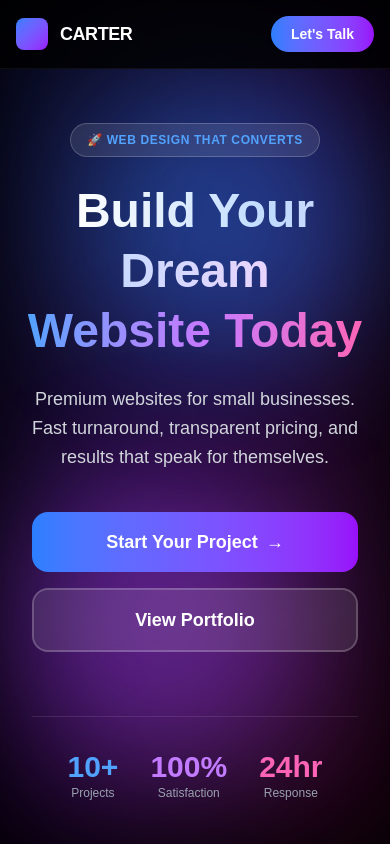
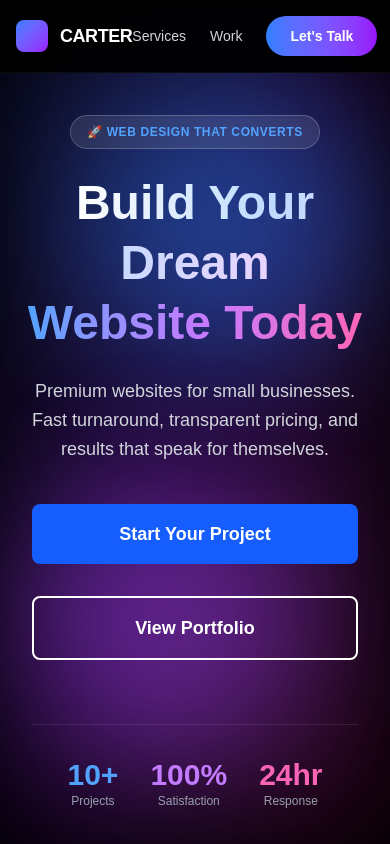
Before and after one commit to carterschmeling/carters-web-design, a Next.js app: page / in a window 390 px wide. Shown: the top 844 px of the page. Built offline with nearby package versions, Linux system fonts and the light colour scheme.

Commit message:
Updated navigation bar with Services and Work buttons positioned far right, added key to massage in works section

```diff
--- a/src/app/page.tsx
+++ b/src/app/page.tsx
@@ -16,28 +16,33 @@ export default function Home() {
 
   return (
     <main className="bg-black text-white selection:bg-purple-500/30">
-      {/* NAV - FIXED FOR MOBILE */}
-      <nav className="fixed top-0 w-full bg-black/80 backdrop-blur-xl z-50 border-b border-white/5">
+      {/* FIXED NAV - Services & Work buttons positioned far right */}
+      <nav className="fixed top-0 w-full bg-black/95 backdrop-blur-xl z-50 border-b border-white/5">
         <div className="max-w-7xl mx-auto px-4 md:px-8 py-4 flex justify-between items-center">
 
           {/* Logo Area */}
           <div className="flex items-center gap-3">
             <div className="w-8 h-8 bg-gradient-to-br from-blue-500 to-purple-600 rounded-lg shrink-0"></div>
-            <h1 className="font-black text-lg md:text-xl tracking-tight leading-none">
-              {/* Show 'CARTER' on mobile, Full name on Desktop */}
-              <span className="md:hidden">CARTER</span>
+            <h1 className="font-black text-lg md:text-xl tracking-tight leading-none text-white">
+              <span className="block md:hidden">CARTER</span>
               <span className="hidden md:block">CARTER'S WEB DESIGN</span>
             </h1>
           </div>
 
-          {/* Desktop Links (Hidden on Mobile) */}
-          <div className="hidden md:flex items-center gap-8 text-sm font-medium text-gray-300">
-            <a href="#services" className="hover:text-white transition">Services</a>
-            <a href="#work" className="hover:text-white transition">Work</a>
+          {/* Services and Work buttons - positioned FAR RIGHT on desktop */}
+          <div className="hidden md:flex items-center gap-12 ml-auto mr-16">
+            <a href="#services" className="text-sm font-medium text-gray-300 hover:text-white transition-all duration-300">Services</a>
+            <a href="#work" className="text-sm font-medium text-gray-300 hover:text-white transition-all duration-300">Work</a>
           </div>
 
-          {/* CTA Button */}
-          <a href="#contact" className="bg-gradient-to-r from-blue-500 to-purple-600 px-5 py-2 rounded-full font-bold text-sm md:text-base hover:shadow-lg hover:shadow-blue-500/30 transition whitespace-nowrap">
+          {/* Mobile Services and Work - positioned far right */}
+          <div className="flex md:hidden items-center gap-6 mr-6">
+            <a href="#services" className="text-sm font-medium text-gray-300 hover:text-white transition">Services</a>
+            <a href="#work" className="text-sm font-medium text-gray-300 hover:text-white transition">Work</a>
+          </div>
+
+          {/* CTA Button - positioned as far right as possible */}
+          <a href="#contact" className="bg-gradient-to-r from-blue-500 to-purple-600 px-6 py-2.5 rounded-full font-bold text-sm md:text-base text-white hover:shadow-2xl hover:shadow-blue-500/50 hover:scale-105 transition-all duration-300 whitespace-nowrap">
             Let's Talk
           </a>
         </div>
@@ -69,20 +74,16 @@ export default function Home() {
             Premium websites for small businesses. Fast turnaround, transparent pricing, and results that speak for themselves.
           </p>
 
-          <div className="flex flex-col sm:flex-row justify-center gap-4 px-4">
+          <div className="flex flex-col sm:flex-row justify-center gap-8 px-4">
             <a
               href="#contact"
-              className="group relative px-8 py-4 bg-gradient-to-r from-blue-500 to-purple-600 rounded-2xl font-bold text-lg overflow-hidden"
+              className="px-8 py-4 bg-blue-600 text-white font-bold text-lg rounded-lg hover:bg-blue-700 transition"
             >
-              <div className="absolute inset-0 bg-gradient-to-r from-blue-600 to-purple-700 opacity-0 group-hover:opacity-100 transition"></div>
-              <span className="relative flex items-center justify-center gap-2">
-                Start Your Project
-                <span className="group-hover:translate-x-1 transition">→</span>
-              </span>
+              Start Your Project
             </a>
             <a
               href="#work"
-              className="px-8 py-4 bg-white/10 backdrop-blur-md border-2 border-white/20 rounded-2xl font-bold text-lg hover:bg-white/20 transition"
+              className="px-8 py-4 bg-transparent border-2 border-white text-white font-bold text-lg rounded-lg hover:bg-white/10 transition"
             >
               View Portfolio
             </a>
@@ -257,11 +258,17 @@ export default function Home() {
               </div>
             </div>
 
-            {/* Placeholder */}
-            <div className="rounded-3xl border-2 border-dashed border-white/10 flex items-center justify-center p-12 text-center min-h-[300px]">
-              <div>
-                <p className="text-2xl font-bold text-gray-500 mb-2">Your Project Here</p>
-                <p className="text-gray-600">Let's build something amazing</p>
+            {/* Key to Massage */}
+            <div className="group relative bg-gradient-to-br from-white/5 to-white/0 backdrop-blur-lg rounded-3xl border border-white/10 overflow-hidden hover:border-purple-500/50 transition-all">
+              <div className="h-64 bg-gradient-to-br from-gray-900 via-purple-900 to-pink-900 flex items-center justify-center">
+                <h3 className="text-white text-4xl font-black tracking-tighter">KEY TO MASSAGE</h3>
+              </div>
+              <div className="p-8">
+                <h4 className="text-2xl font-bold mb-2">Key to Massage</h4>
+                <p className="text-gray-400 mb-6">A site designed for wellness and relaxation.</p>
+                <a href="https://key-to-massage.vercel.app" target="_blank" className="text-purple-400 font-bold hover:text-purple-300 flex items-center gap-2">
+                  View Live Site <span>→</span>
+                </a>
               </div>
             </div>
           </div>
```
